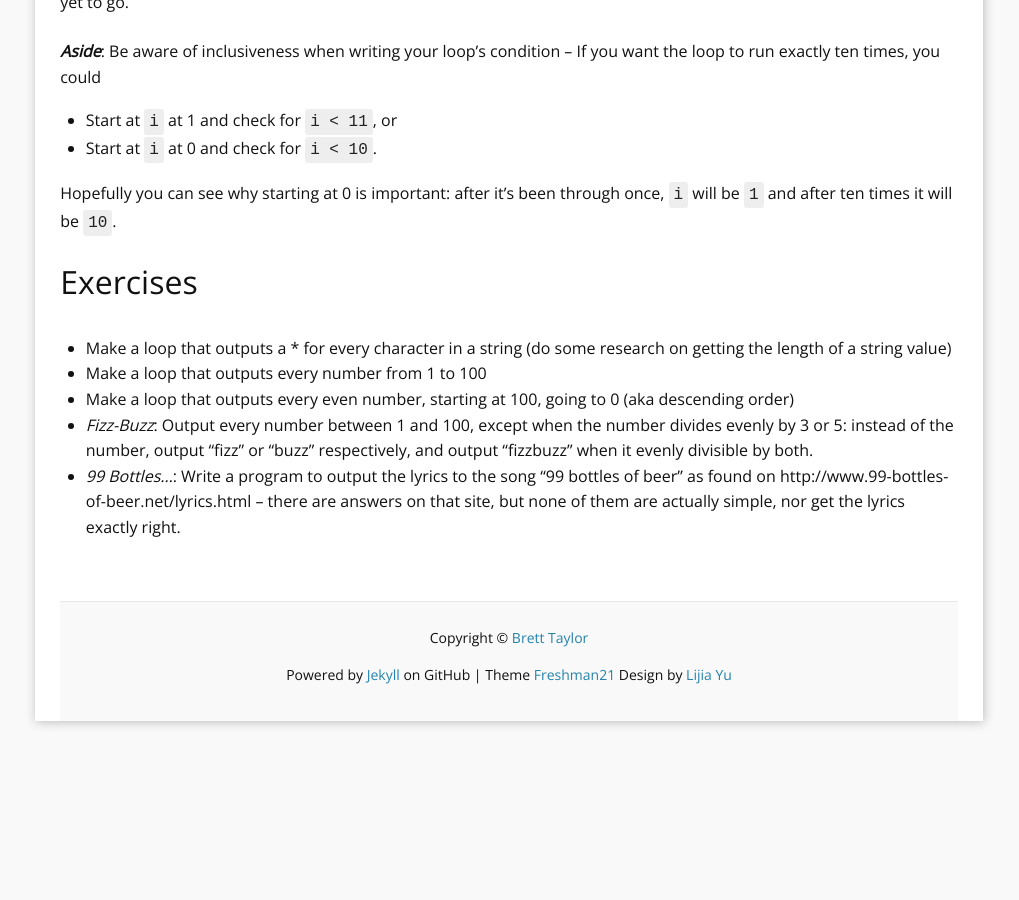
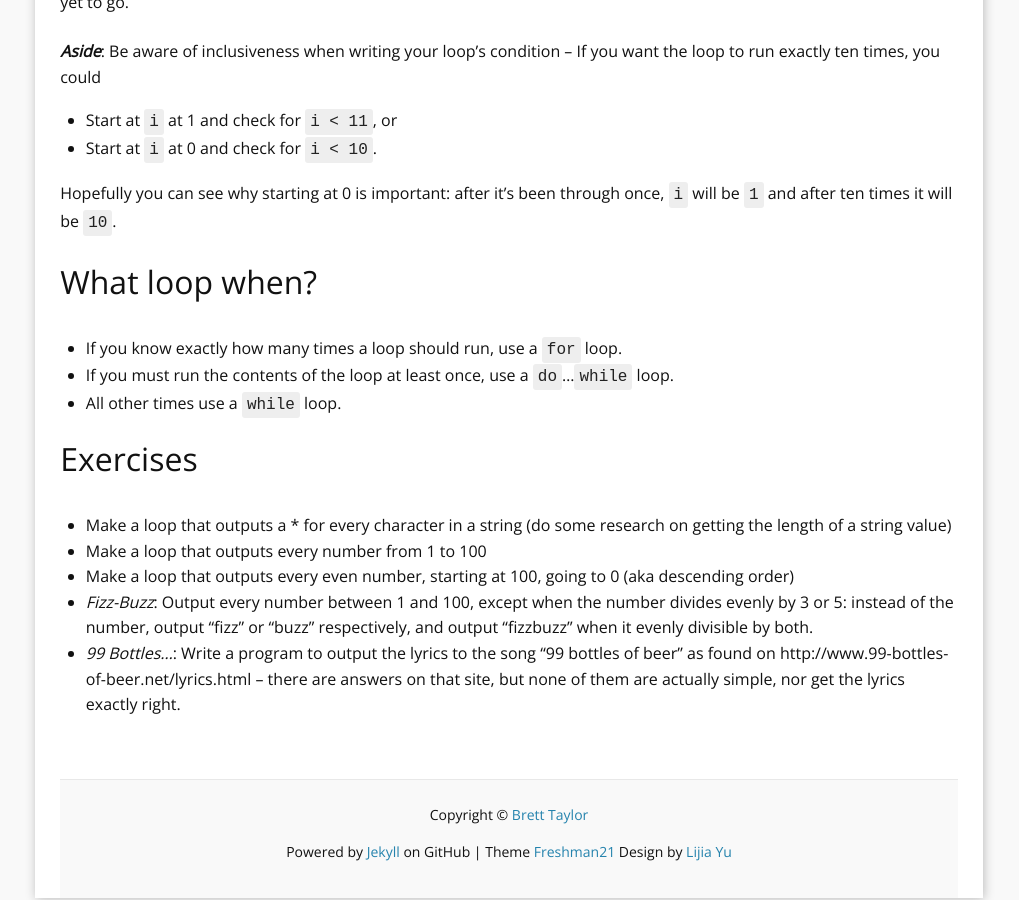
Before and after one commit to YoobeeWebTutors/javascript-manual, a Jekyll site: the page built from 11-loops.md, in a window 1280 px wide and 900 px high, scrolled down 2753 px. Shown: the whole window, without its empty margins (131-1150 px from the left). Built offline with Jekyll 4.4.1, drawn with Linux system fonts in a browser that asks for light colours; Markdown is read by kramdown in place of the engine named in the settings; before the commit the page ends 3504 px from its top, so only the background shows below that.

Commit message:
add guides on when to use the different loops.

```diff
--- a/11-loops.md
+++ b/11-loops.md
@@ -100,6 +100,12 @@ The code above uses `i` as a variable. This convention is as old as the hills, w
 
 Hopefully you can see why starting at 0 is important: after it's been through once, `i` will be `1` and after ten times it will be `10`.
 
+## What loop when?
+
+* If you know exactly how many times a loop should run, use a `for` loop.
+* If you must run the contents of the loop at least once, use a `do`…`while` loop.
+* All other times use a `while` loop.
+
 ## Exercises
 * Make a loop that outputs a * for every character in a string (do some research on getting the length of a string value)
 * Make a loop that outputs every number from 1 to 100
```
